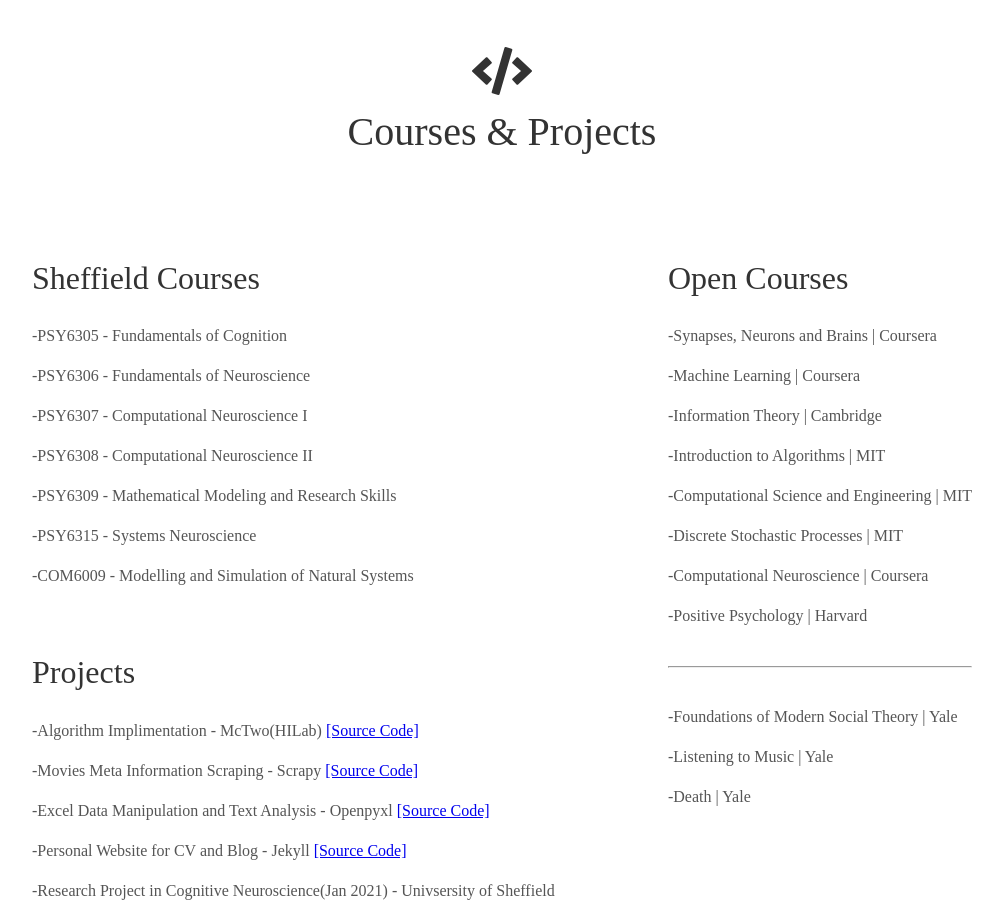
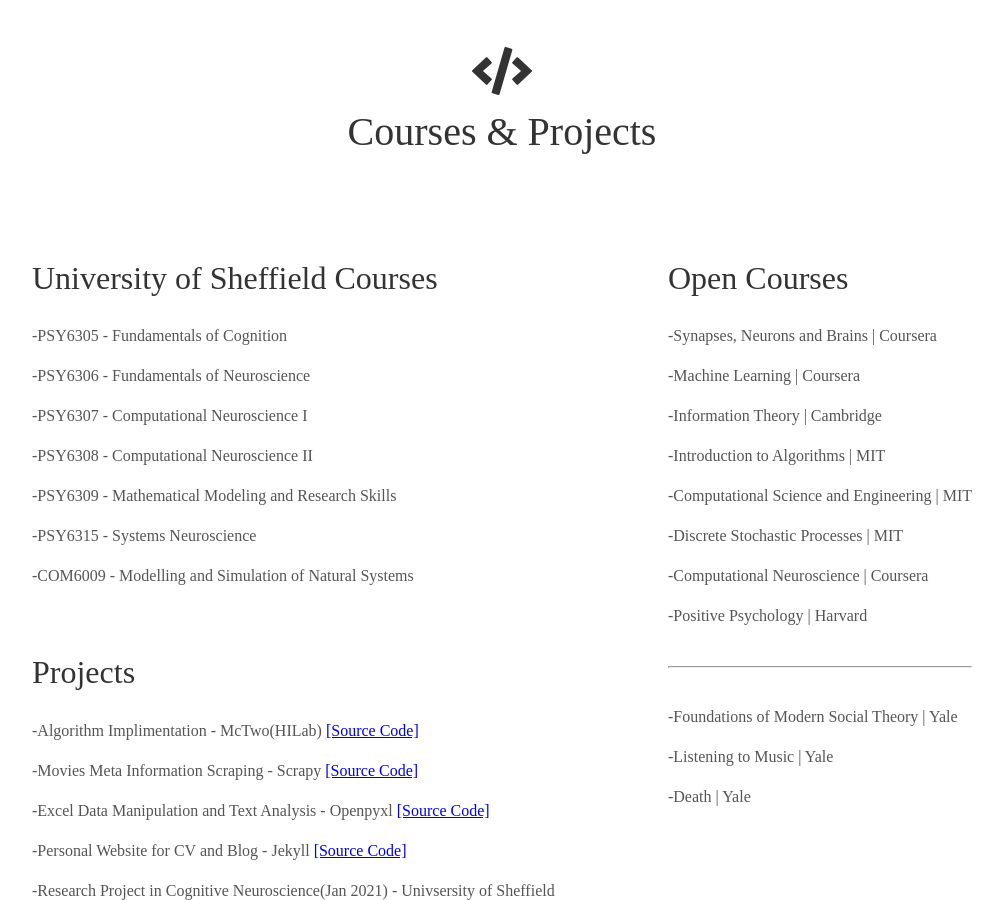
Before and after one commit to ZhengYuen/zhengyuen.github.io, a Jekyll site: the page built from index.html, in a window 1280 px wide and 900 px high, scrolled down 2152 px. Shown: the whole window, without its empty margins (138-1141 px from the left). Built offline with Jekyll 4.4.1, drawn with Linux system fonts in a browser that asks for light colours; some web fonts are replaced.

Commit message:
fix typos

```diff
--- a/_includes/cv_about.html
+++ b/_includes/cv_about.html
@@ -403,7 +403,7 @@
     <div class="user">
       <div class="tech">
         <!--Sheffield Courses-->
-        <h2 align="left">Sheffield Courses</h2>
+        <h2 align="left">University of Sheffield Courses</h2>
         <p align="left">-PSY6305 - Fundamentals of Cognition</p>
         <p align="left">-PSY6306 - Fundamentals of Neuroscience</p>
         <p align="left">-PSY6307 - Computational Neuroscience I</p>
```
